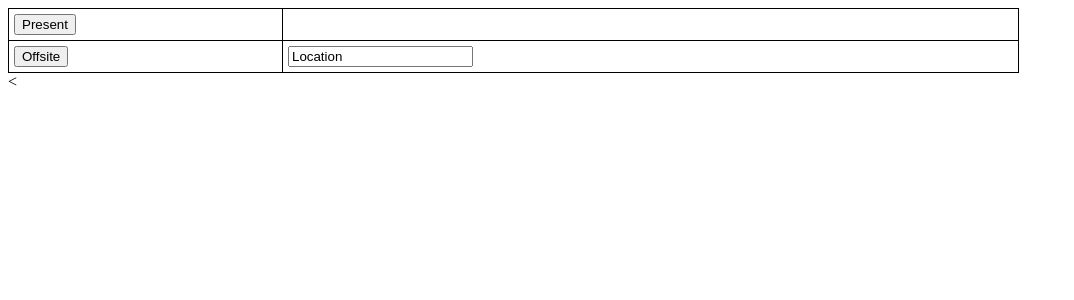
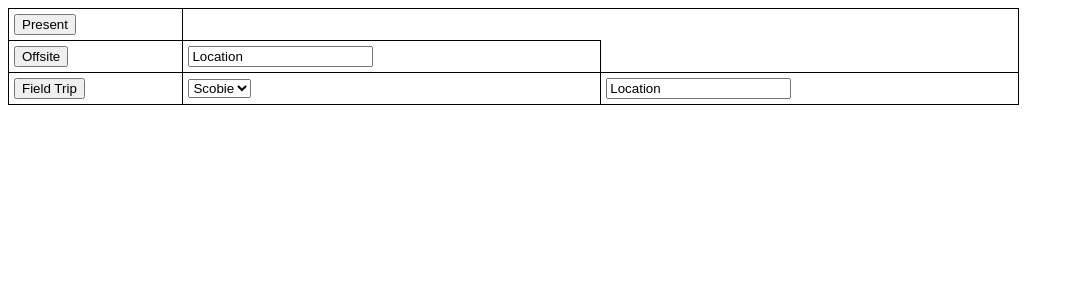
Before and after one commit to PSCS-Coding/Attendance_System, a PHP site: page /topgui.php in a window 1280 px wide. Shown: the top 300 px of the page, without its empty margins (0-1074 px from the left). Run offline with PHP 8.4, Linux system fonts and the light colour scheme.

Commit message:
messed with topgui page

```diff
--- a/topgui.php
+++ b/topgui.php
@@ -14,7 +14,18 @@
     <td>
         <input type="text" value="Location" name="location"></td>
 </tr>
+<tr>
+    <td><input type="submit" value="Field Trip" name="fieldtrip"></td>
+    <td><select>
+        <option value="scobie">Scobie</option>
+        <option value="nic">Nic</option>
+        <option value="crysta">Crysta</option>
+        </select>
+    </td>
+    <td>
+        <input type="text" value="Location" name="location">
+        </td>
+</tr>
 </table>
-<
 </body>
 </html>
```
